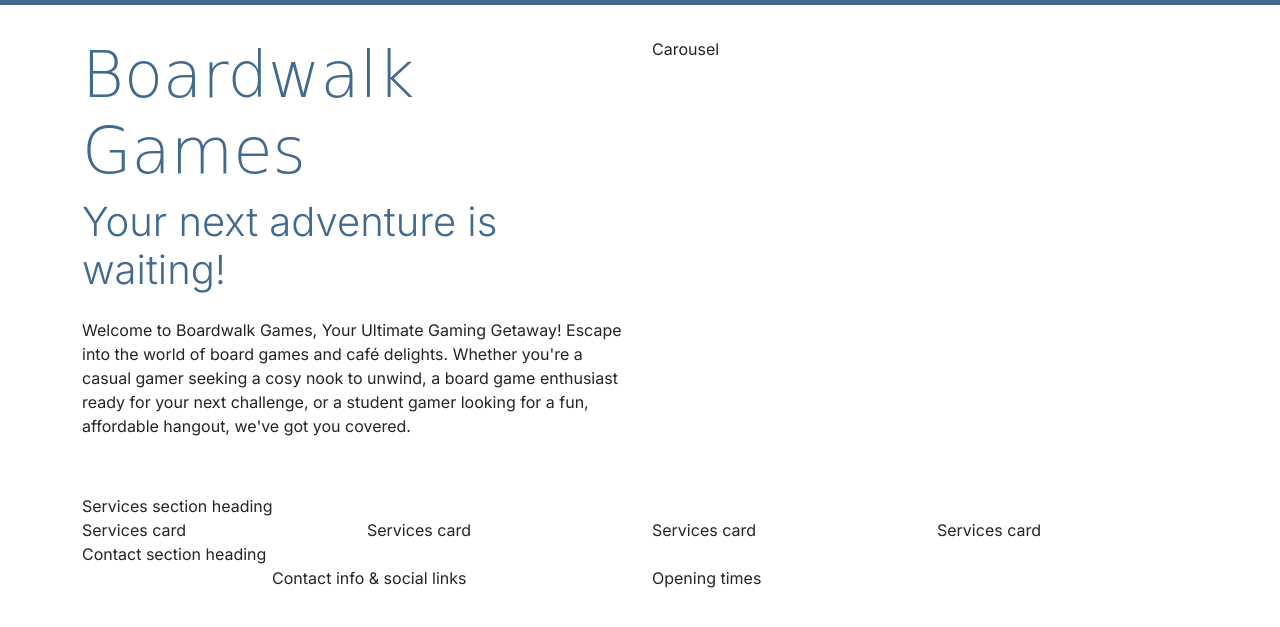
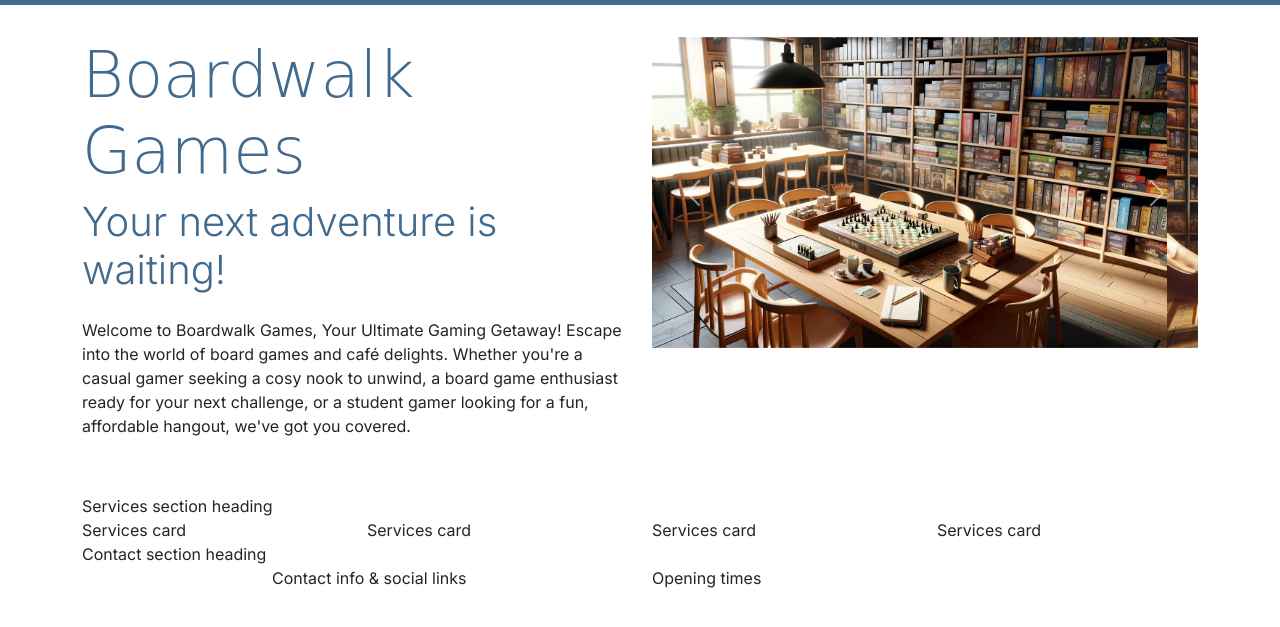
Before and after one commit to Georgeburn94/boardwalk-games, a plain HTML site: page index.html in a window 1280 px wide. Shown: the part 53-680 px from the top of the page. Drawn offline with nearby package versions, Linux system fonts and the light colour scheme; a web font is replaced by a local one.

Commit message:
add: autplaying carosel in header section

```diff
--- a/index.html
+++ b/index.html
@@ -84,12 +84,43 @@
                 <div class="col-12 col-xl-6 text-center text-xl-start">
                     <h1 class="display-3">Boardwalk Games</h1>
                     <p class="lead display-6 sub-heading-color">Your next adventure is waiting!</p>
-                <p class="my-4">Welcome to Boardwalk Games, Your Ultimate Gaming Getaway! Escape into the world of board games and
-                    café delights. Whether you're a casual gamer seeking a cosy nook to unwind, a board game enthusiast
-                    ready for your next challenge, or a student gamer looking for a fun, affordable hangout, we've got
+                    <p class="my-4">Welcome to Boardwalk Games, Your Ultimate Gaming Getaway! Escape into the world of
+                        board games and
+                        café delights. Whether you're a casual gamer seeking a cosy nook to unwind, a board game
+                        enthusiast
+                        ready for your next challenge, or a student gamer looking for a fun, affordable hangout, we've
+                        got
                         you covered.</p>
                 </div>
-            <div class="col-12 col-xl-6">Carousel</div>
+                <div class="col-12 col-xl-6">
+                    <div id="carouselExample" class="carousel slide" data-bs-ride="carousel">
+                        <div class="carousel-inner">
+                            <div class="carousel-item active">
+                                <img src="assets/images/boardwalk-games-carousel-image-1.webp" class="d-block w-100" alt="cafe with board games on table">
+                            </div>
+                            <div class="carousel-item">
+                                <img src="assets/images/boardwalk-games-carousel-image-2.webp" class="d-block w-100" alt="cafe with armchairs and chess boards">
+                            </div>
+                            <div class="carousel-item">
+                                <img src="assets/images/boardwalk-games-carousel-image-3.webp" class="d-block w-100" alt="image showing cafe with people playing board games">
+                            </div>
+                        </div>
+                        <button class="carousel-control-prev" type="button" data-bs-target="#carouselExample"
+                            data-bs-slide="prev">
+                            <span class="carousel-control-prev-icon" aria-hidden="true"></span>
+                            <span class="visually-hidden">Previous</span>
+                        </button>
+                        <button class="carousel-control-next" type="button" data-bs-target="#carouselExample"
+                            data-bs-slide="next">
+                            <span class="carousel-control-next-icon" aria-hidden="true"></span>
+                            <span class="visually-hidden">Next</span>
+                        </button>
+                    </div>
+
+
+
+
+                </div>
             </div>
         </header>
         <!-- main element to hold all key sections of the home page. It is not part of the grid structure -->
@@ -124,7 +155,8 @@
 
             <!-- Bootstrap JS -->
             <script src="https://cdn.jsdelivr.net/npm/bootstrap@5.3.3/dist/js/bootstrap.bundle.min.js"
-            integrity="sha384-YvpcrYf0tY3lHB60NNkmXc5s9fDVZLESaAA55NDzOxhy9GkcIdslK1eN7N6jIeHz" crossorigin="anonymous">
+                integrity="sha384-YvpcrYf0tY3lHB60NNkmXc5s9fDVZLESaAA55NDzOxhy9GkcIdslK1eN7N6jIeHz"
+                crossorigin="anonymous">
             </script>
 
     </body>
```
Lines whose indentation alone changed are shown as unchanged.
